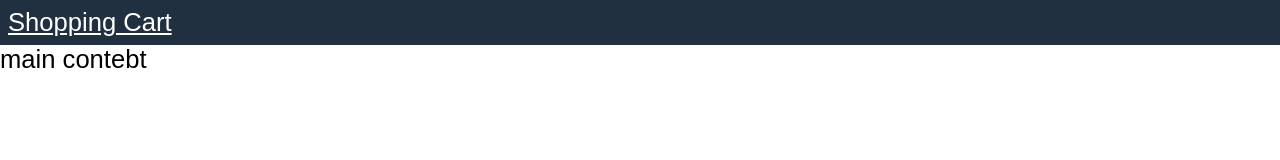
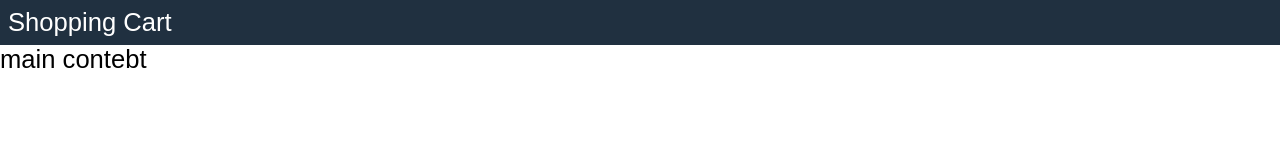
Before and after one commit to bh-roopali/ShoppingCart, a React (Create React App) app: page / in a window 1280 px wide. Shown: the top 160 px of the page. Built offline with nearby package versions, Linux system fonts and the light colour scheme.

Commit message:
features branch change

```diff
--- a/src/index.css
+++ b/src/index.css
@@ -36,7 +36,7 @@ header {
 
 header a{
   color: white;
-  text-decoration: ;
+  text-decoration: none;
 }
 
 a:hover {
```
